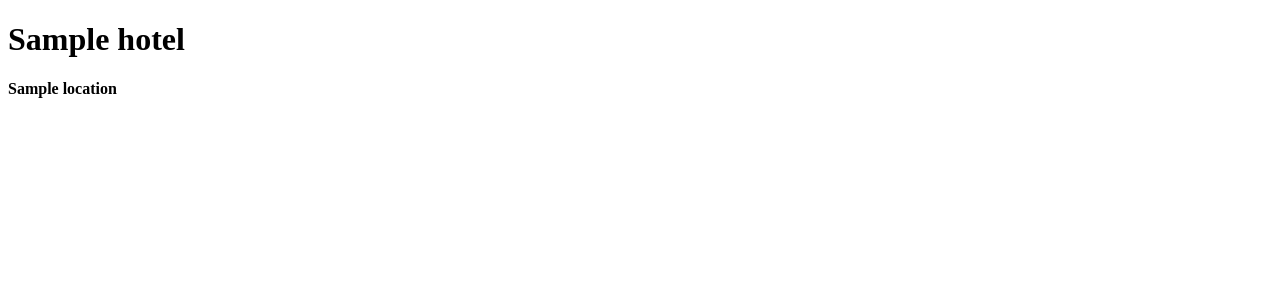
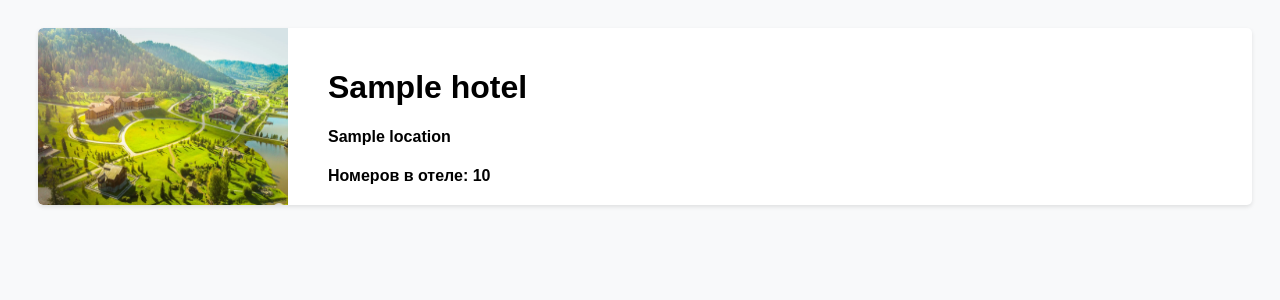
Before and after one commit to nowtiloos/Booking_api, a FastAPI app: template app/templates/hotels.html in a window 1280 px wide. Shown: the top 300 px of the page. Run offline with FastAPI, Linux system fonts and the light colour scheme; the template is opened without the code that fills it: most values are stand-ins (such as "Sample title", 1, 10 or a date in 2020); parts of the project's set-up code (start-up, migrations or seed data) failed here and were passed over.

Commit message:
before installing redis

```diff
--- a/app/main.py
+++ b/app/main.py
@@ -1,6 +1,7 @@
 import uvicorn
 from fastapi import FastAPI
 from fastapi.staticfiles import StaticFiles
+from fastapi.middleware.cors import CORSMiddleware
 
 from app.bookings.router import router as router_bookings
 from app.users.router import router_users, router_auth
@@ -23,5 +24,18 @@ app.include_router(router_rooms)
 app.include_router(router_pages)
 app.include_router(router_images)
 
+origins = [
+    "http://localhost:3000",
+]
+
+app.add_middleware(
+    CORSMiddleware,
+    allow_origins=origins,
+    allow_credentials=True,
+    allow_methods=["GET", "POST", "OPTIONS", "DELETE", "PATCH", "PUT"],
+    allow_headers=["Content-Type", "Set-Cookie", "Access-Control-Allow-Headers",
+                   "Access-Control-Allow-Origin", "Authorization"],
+)
+
 if __name__ == "__main__":
     uvicorn.run("main:app", host="127.0.0.1", port=8000, reload=True)
--- a/app/templates/hotels.html
+++ b/app/templates/hotels.html
@@ -2,13 +2,53 @@
 <html lang="en">
 <head>
     <meta charset="UTF-8">
+    <meta name="viewport" content="width=device-width, initial-scale=1, shrink-to-fit=no">
     <title>Набронировал</title>
+    <style>
+        body {
+            font-family: Arial, sans-serif;
+            padding: 20px;
+            background-color: #f8f9fa;
+        }
+        .hotel-container {
+            display: flex;
+            margin-bottom: 20px;
+            margin-left: 10px;
+            background-color: #ffffff;
+            border-radius: 5px;
+            box-shadow: 0 2px 4px rgba(0, 0, 0, 0.1);
+            overflow: hidden;
+        }
+        .hotel-image {
+            max-width: 250px;
+            margin-right: 20px;
+            border-radius: 5px 0 0 5px;
+        }
+        .hotel-details {
+            padding: 20px;
+        }
+        h1 {
+            margin-bottom: 10px;
+        }
+        h4 {
+            margin-bottom: 0;
+        }
+    </style>
 </head>
 <body>
     <div>
         {% for hotel in hotels %}
-        <h1>{{hotel.name}}</h1>
-        <h4>{{hotel.location}}</h4>
+        <div class="hotel-container">
+            <img class="hotel-image" src="{{ url_for('static', path='images/' + hotel.image_id|string + '.webp') }}"
+                alt="Фото отеля">
+            <div class="hotel-details">
+                <h1>{{hotel.name}}</h1>
+                <h4>{{hotel.location}}</h4>
+                <div>
+                    <h4>Номеров в отеле: {{hotel.rooms_quantity}}</h4>
+                </div>
+            </div>
+        </div>
         {% endfor %}
     </div>
 </body>
```
Also changed, not shown: app/static/images/2.webp (added), app/static/images/3.webp (added).
